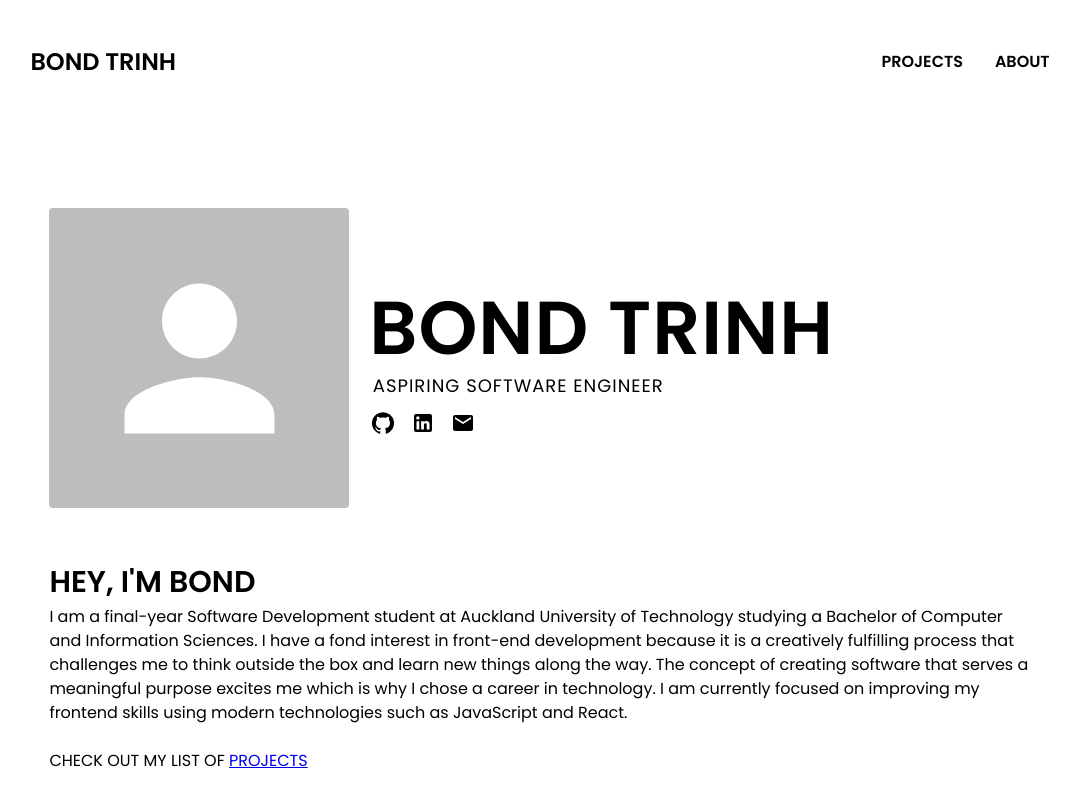
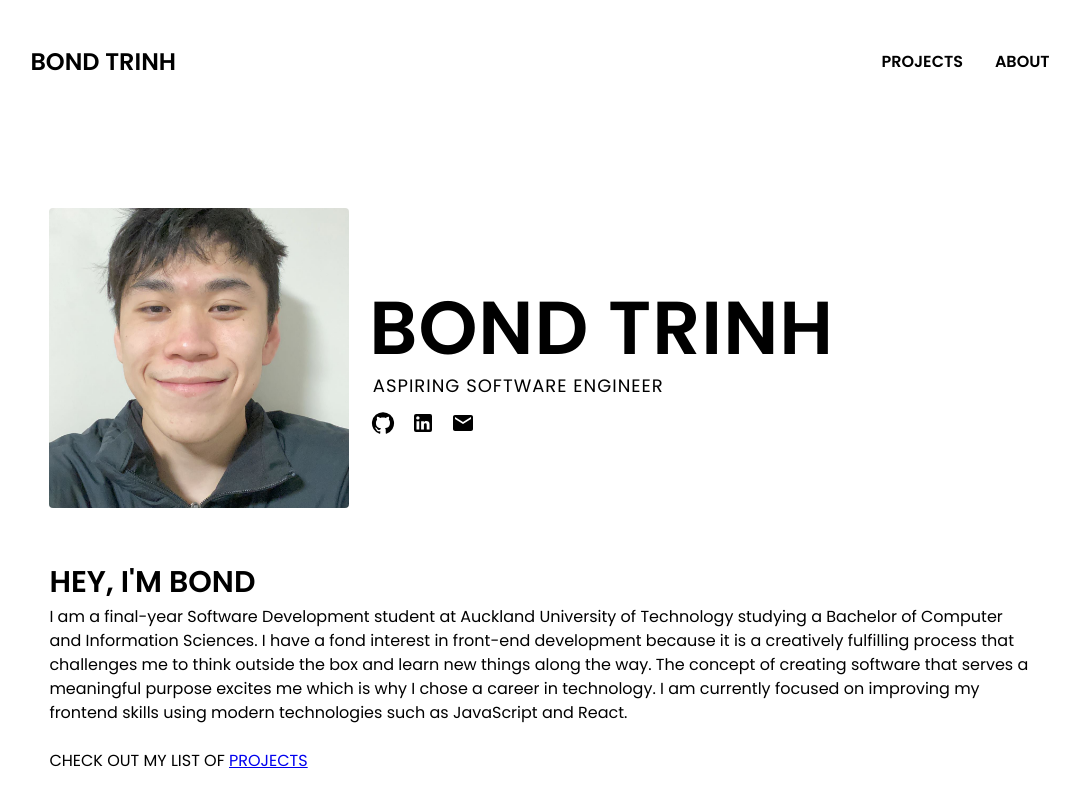
Before and after one commit to trinhbond/personal-portfolio, a React (Create React App) app: page / in a window 1280 px wide. Shown: the top 800 px of the page, without its empty margins (96-1176 px from the left). Built offline with nearby package versions, Linux system fonts and the light colour scheme.

Commit message:
Added profile picture as an Avatar on Home page.

```diff
--- a/src/pages/Home.js
+++ b/src/pages/Home.js
@@ -45,7 +45,7 @@ function Home() {
             <Avatar
               alt="Bond Trinh"
               variant="rounded"
-              // src="avatar.jpg"
+              src="avatar.jpg"
               sx={{
                 width: 300,
                 height: 300,
```
